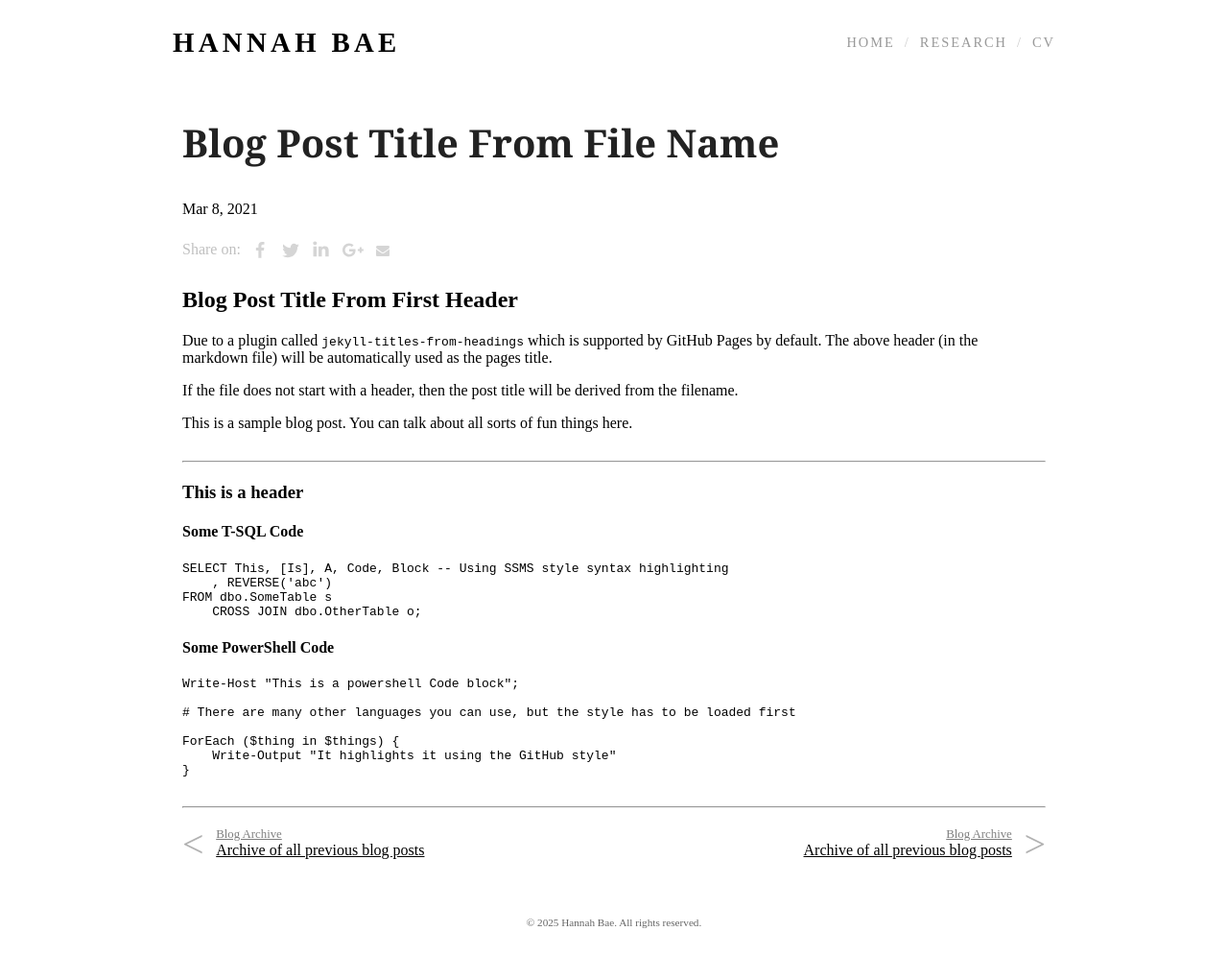
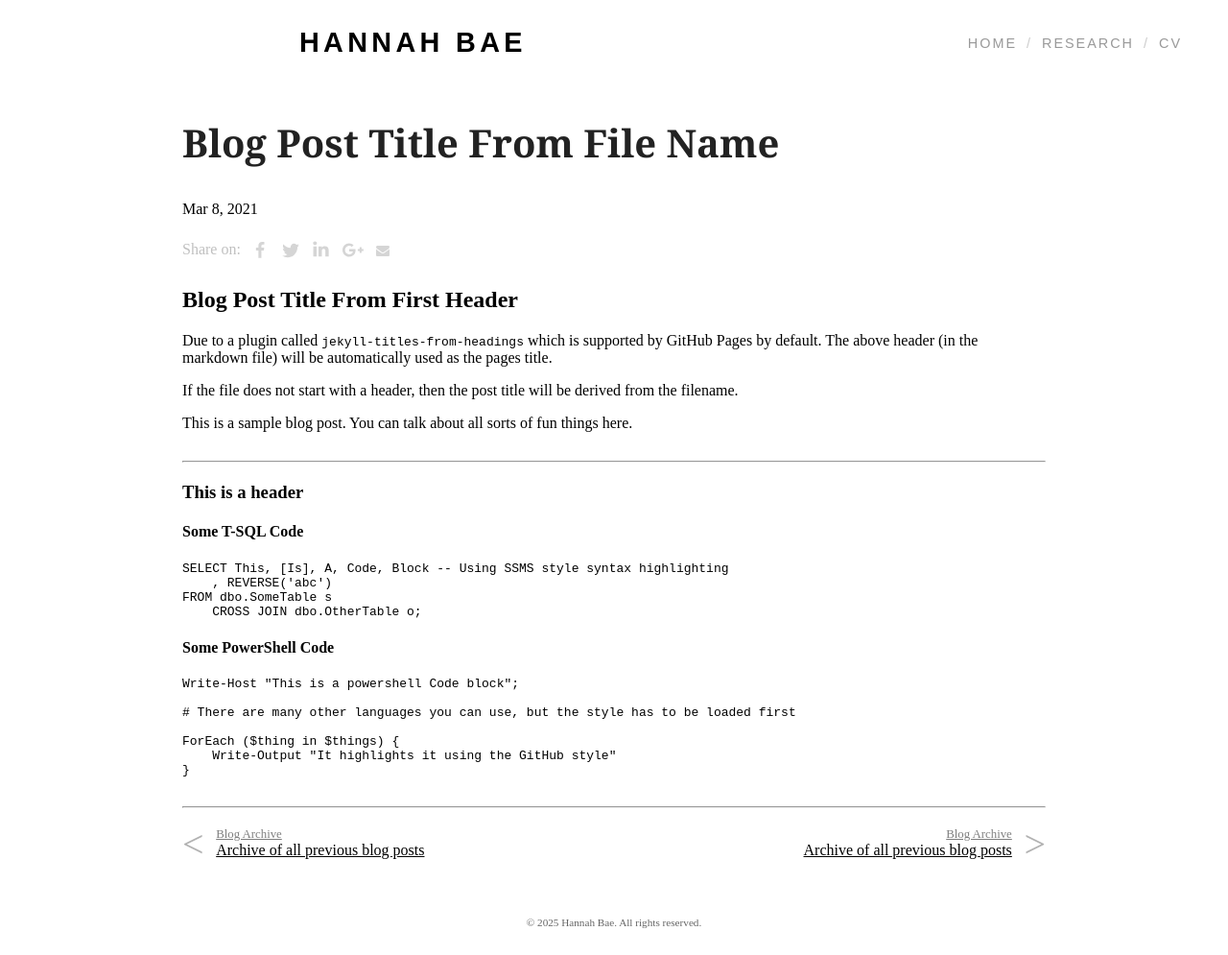
Before and after one commit to hannahbae895/hannahbae895.github.io, a Jekyll site: the page built from _posts/2021-03-08-blog-post-title-from-file-name.md, in a window 1280 px wide. Shown: the whole page at 96% size. Built offline with Jekyll 4.4.1, drawn with Linux system fonts in a browser that asks for light colours; some web fonts are replaced; our own code applies the rules of GitHub Pages for plain Markdown files.

Commit message:
Update override.css

```diff
--- a/css/override.css
+++ b/css/override.css
@@ -67,7 +67,7 @@ hr {
 
 
 
-.site-header-right {
+.site-header {
   display: flex;
   justify-content: flex-end;  /* Align links to the right */
   gap: 30px;
```
